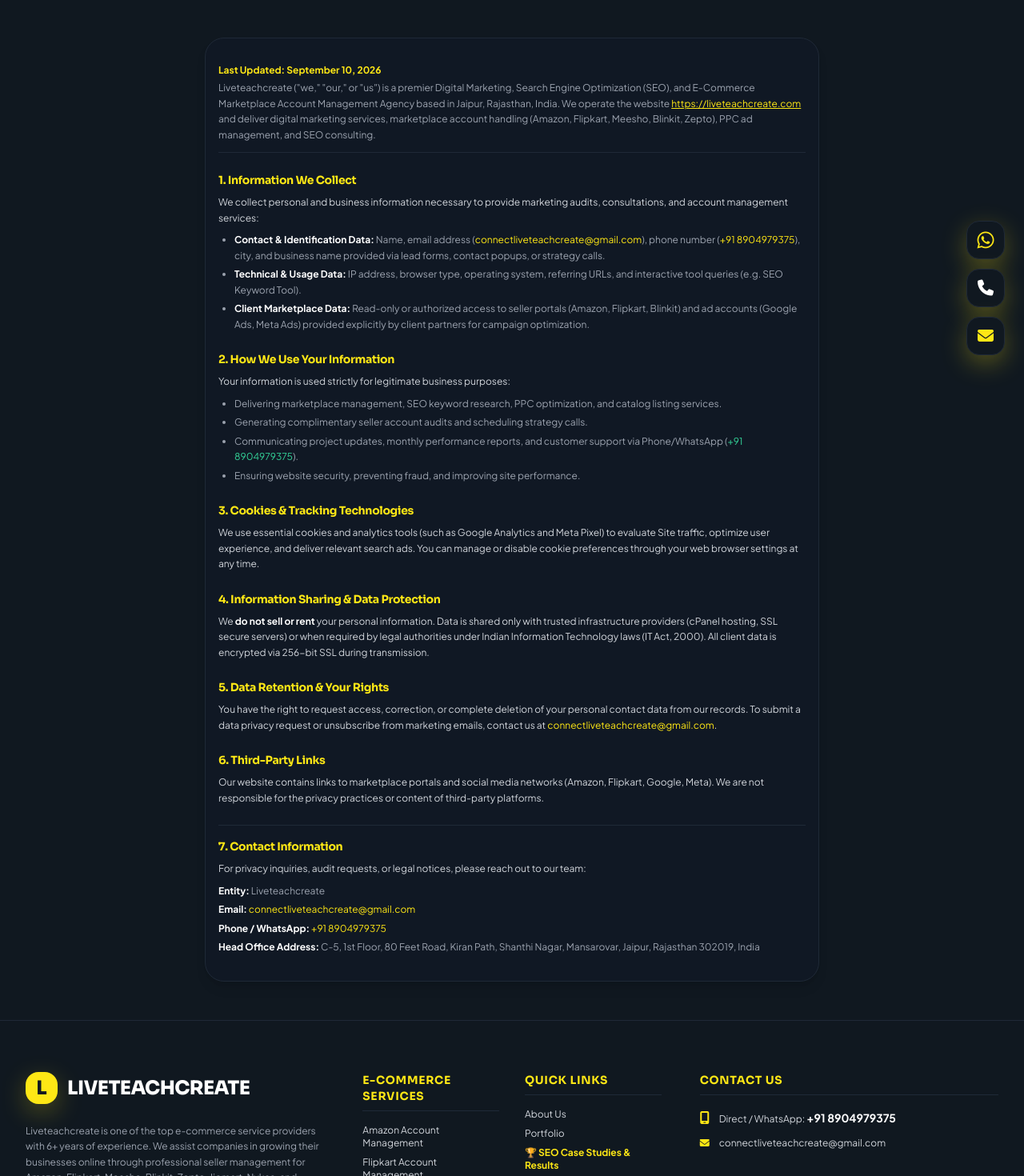
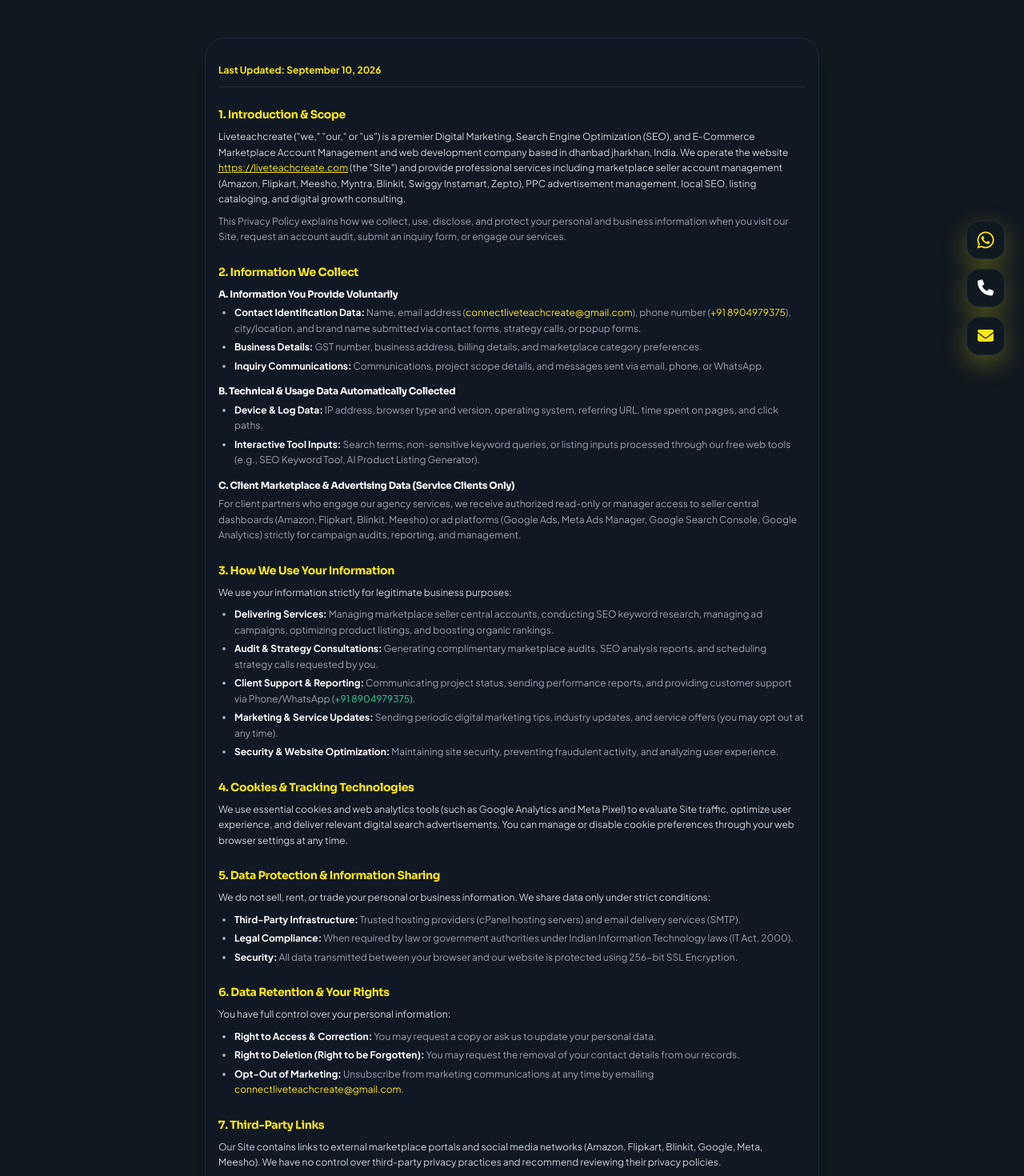
Before and after one commit to rohanxyz305/livetc, a React (Vite) app: page /privacy-policy in a window 1280 px wide. Shown: the part 260-1730 px from the top of the page at 80% size. Built offline with nearby package versions, Linux system fonts and the light colour scheme.

Commit message:
feat: Update Privacy Policy content with web development & Dhanbad Jharkhand details

```diff
--- a/src/pages/LegalPage.jsx
+++ b/src/pages/LegalPage.jsx
@@ -15,70 +15,105 @@
       <div className="space-y-6 text-xs text-gray-300 leading-relaxed">
         <div className="border-b border-gray-800 pb-3">
           <p className="text-[#FEE715] font-bold text-xs">Last Updated: September 10, 2026</p>
-          <p className="text-gray-400 mt-1">
-            Liveteachcreate ("we," "our," or "us") is a premier Digital Marketing, Search Engine Optimization (SEO), and E-Commerce Marketplace Account Management Agency based in Jaipur, Rajasthan, India. We operate the website <a href="https://liveteachcreate.com" className="text-[#FEE715] underline">https://liveteachcreate.com</a> and deliver digital marketing services, marketplace account handling (Amazon, Flipkart, Meesho, Blinkit, Zepto), PPC ad management, and SEO consulting.
+        </div>
+
+        <div>
+          <h3 className="text-sm font-bold text-[#FEE715] mb-2 font-display">1. Introduction & Scope</h3>
+          <p className="text-gray-300 mb-2">
+            Liveteachcreate ("we," "our," or "us") is a premier Digital Marketing, Search Engine Optimization (SEO), and E-Commerce Marketplace Account Management and web development company based in dhanbad jharkhan, India. We operate the website <a href="https://liveteachcreate.com" className="text-[#FEE715] underline">https://liveteachcreate.com</a> (the "Site") and provide professional services including marketplace seller account management (Amazon, Flipkart, Meesho, Myntra, Blinkit, Swiggy Instamart, Zepto), PPC advertisement management, local SEO, listing cataloging, and digital growth consulting.
+          </p>
+          <p className="text-gray-400">
+            This Privacy Policy explains how we collect, use, disclose, and protect your personal and business information when you visit our Site, request an account audit, submit an inquiry form, or engage our services.
           </p>
         </div>
 
         <div>
-          <h3 className="text-sm font-bold text-[#FEE715] mb-2 font-display">1. Information We Collect</h3>
-          <p className="mb-2">We collect personal and business information necessary to provide marketing audits, consultations, and account management services:</p>
+          <h3 className="text-sm font-bold text-[#FEE715] mb-2 font-display">2. Information We Collect</h3>
+
+          <div className="space-y-3">
+            <div>
+              <h4 className="font-bold text-white mb-1">A. Information You Provide Voluntarily</h4>
+              <ul className="list-disc pl-5 space-y-1 text-gray-400">
+                <li><strong className="text-white">Contact Identification Data:</strong> Name, email address (<a href="mailto:connectliveteachcreate@gmail.com" className="text-[#FEE715]">connectliveteachcreate@gmail.com</a>), phone number (<a href="tel:+918904979375" className="text-[#FEE715]">+91 8904979375</a>), city/location, and brand name submitted via contact forms, strategy calls, or popup forms.</li>
+                <li><strong className="text-white">Business Details:</strong> GST number, business address, billing details, and marketplace category preferences.</li>
+                <li><strong className="text-white">Inquiry Communications:</strong> Communications, project scope details, and messages sent via email, phone, or WhatsApp.</li>
+              </ul>
+            </div>
+
+            <div>
+              <h4 className="font-bold text-white mb-1">B. Technical & Usage Data Automatically Collected</h4>
+              <ul className="list-disc pl-5 space-y-1 text-gray-400">
+                <li><strong className="text-white">Device & Log Data:</strong> IP address, browser type and version, operating system, referring URL, time spent on pages, and click paths.</li>
+                <li><strong className="text-white">Interactive Tool Inputs:</strong> Search terms, non-sensitive keyword queries, or listing inputs processed through our free web tools (e.g., SEO Keyword Tool, AI Product Listing Generator).</li>
+              </ul>
+            </div>
+
+            <div>
+              <h4 className="font-bold text-white mb-1">C. Client Marketplace & Advertising Data (Service Clients Only)</h4>
+              <p className="text-gray-400">
+                For client partners who engage our agency services, we receive authorized read-only or manager access to seller central dashboards (Amazon, Flipkart, Blinkit, Meesho) or ad platforms (Google Ads, Meta Ads Manager, Google Search Console, Google Analytics) strictly for campaign audits, reporting, and management.
+              </p>
+            </div>
+          </div>
+        </div>
+
+        <div>
+          <h3 className="text-sm font-bold text-[#FEE715] mb-2 font-display">3. How We Use Your Information</h3>
+          <p className="mb-2 text-gray-300">We use your information strictly for legitimate business purposes:</p>
           <ul className="list-disc pl-5 space-y-1 text-gray-400">
-            <li><strong className="text-white">Contact & Identification Data:</strong> Name, email address (<a href="mailto:connectliveteachcreate@gmail.com" className="text-[#FEE715]">connectliveteachcreate@gmail.com</a>), phone number (<a href="tel:+918904979375" className="text-[#FEE715]">+91 8904979375</a>), city, and business name provided via lead forms, contact popups, or strategy calls.</li>
-            <li><strong className="text-white">Technical & Usage Data:</strong> IP address, browser type, operating system, referring URLs, and interactive tool queries (e.g. SEO Keyword Tool).</li>
-            <li><strong className="text-white">Client Marketplace Data:</strong> Read-only or authorized access to seller portals (Amazon, Flipkart, Blinkit) and ad accounts (Google Ads, Meta Ads) provided explicitly by client partners for campaign optimization.</li>
+            <li><strong className="text-white">Delivering Services:</strong> Managing marketplace seller central accounts, conducting SEO keyword research, managing ad campaigns, optimizing product listings, and boosting organic rankings.</li>
+            <li><strong className="text-white">Audit & Strategy Consultations:</strong> Generating complimentary marketplace audits, SEO analysis reports, and scheduling strategy calls requested by you.</li>
+            <li><strong className="text-white">Client Support & Reporting:</strong> Communicating project status, sending performance reports, and providing customer support via Phone/WhatsApp (<a href="https://wa.me/918904979375" target="_blank" rel="noreferrer" className="text-emerald-400">+91 8904979375</a>).</li>
+            <li><strong className="text-white">Marketing & Service Updates:</strong> Sending periodic digital marketing tips, industry updates, and service offers (you may opt out at any time).</li>
+            <li><strong className="text-white">Security & Website Optimization:</strong> Maintaining site security, preventing fraudulent activity, and analyzing user experience.</li>
           </ul>
         </div>
 
         <div>
-          <h3 className="text-sm font-bold text-[#FEE715] mb-2 font-display">2. How We Use Your Information</h3>
-          <p className="mb-2">Your information is used strictly for legitimate business purposes:</p>
+          <h3 className="text-sm font-bold text-[#FEE715] mb-2 font-display">4. Cookies & Tracking Technologies</h3>
+          <p className="text-gray-300">
+            We use essential cookies and web analytics tools (such as Google Analytics and Meta Pixel) to evaluate Site traffic, optimize user experience, and deliver relevant digital search advertisements. You can manage or disable cookie preferences through your web browser settings at any time.
+          </p>
+        </div>
+
+        <div>
+          <h3 className="text-sm font-bold text-[#FEE715] mb-2 font-display">5. Data Protection & Information Sharing</h3>
+          <p className="mb-2 text-gray-300">We do not sell, rent, or trade your personal or business information. We share data only under strict conditions:</p>
           <ul className="list-disc pl-5 space-y-1 text-gray-400">
-            <li>Delivering marketplace management, SEO keyword research, PPC optimization, and catalog listing services.</li>
-            <li>Generating complimentary seller account audits and scheduling strategy calls.</li>
-            <li>Communicating project updates, monthly performance reports, and customer support via Phone/WhatsApp (<a href="https://wa.me/918904979375" target="_blank" rel="noreferrer" className="text-emerald-400">+91 8904979375</a>).</li>
-            <li>Ensuring website security, preventing fraud, and improving site performance.</li>
+            <li><strong className="text-white">Third-Party Infrastructure:</strong> Trusted hosting providers (cPanel hosting servers) and email delivery services (SMTP).</li>
+            <li><strong className="text-white">Legal Compliance:</strong> When required by law or government authorities under Indian Information Technology laws (IT Act, 2000).</li>
+            <li><strong className="text-white">Security:</strong> All data transmitted between your browser and our website is protected using 256-bit SSL Encryption.</li>
           </ul>
         </div>
 
         <div>
-          <h3 className="text-sm font-bold text-[#FEE715] mb-2 font-display">3. Cookies & Tracking Technologies</h3>
-          <p>
-            We use essential cookies and analytics tools (such as Google Analytics and Meta Pixel) to evaluate Site traffic, optimize user experience, and deliver relevant search ads. You can manage or disable cookie preferences through your web browser settings at any time.
+          <h3 className="text-sm font-bold text-[#FEE715] mb-2 font-display">6. Data Retention & Your Rights</h3>
+          <p className="mb-2 text-gray-300">You have full control over your personal information:</p>
+          <ul className="list-disc pl-5 space-y-1 text-gray-400">
+            <li><strong className="text-white">Right to Access & Correction:</strong> You may request a copy or ask us to update your personal data.</li>
+            <li><strong className="text-white">Right to Deletion (Right to be Forgotten):</strong> You may request the removal of your contact details from our records.</li>
+            <li><strong className="text-white">Opt-Out of Marketing:</strong> Unsubscribe from marketing communications at any time by emailing <a href="mailto:connectliveteachcreate@gmail.com" className="text-[#FEE715]">connectliveteachcreate@gmail.com</a>.</li>
+          </ul>
+        </div>
+
+        <div>
+          <h3 className="text-sm font-bold text-[#FEE715] mb-2 font-display">7. Third-Party Links</h3>
+          <p className="text-gray-300">
+            Our Site contains links to external marketplace portals and social media networks (Amazon, Flipkart, Blinkit, Google, Meta, Meesho). We have no control over third-party privacy practices and recommend reviewing their privacy policies.
           </p>
         </div>
 
-        <div>
-          <h3 className="text-sm font-bold text-[#FEE715] mb-2 font-display">4. Information Sharing & Data Protection</h3>
-          <p>
-            We <strong className="text-white">do not sell or rent</strong> your personal information. Data is shared only with trusted infrastructure providers (cPanel hosting, SSL secure servers) or when required by legal authorities under Indian Information Technology laws (IT Act, 2000). All client data is encrypted via 256-bit SSL during transmission.
+        <div className="pt-4 border-t border-gray-800 space-y-2">
+          <h3 className="text-sm font-bold text-[#FEE715] font-display">8. Contact Us</h3>
+          <p className="text-gray-300">
+            For any privacy questions, data requests, or legal notices, contact our agency team:
           </p>
-        </div>
-
-        <div>
-          <h3 className="text-sm font-bold text-[#FEE715] mb-2 font-display">5. Data Retention & Your Rights</h3>
-          <p>
-            You have the right to request access, correction, or complete deletion of your personal contact data from our records. To submit a data privacy request or unsubscribe from marketing emails, contact us at <a href="mailto:connectliveteachcreate@gmail.com" className="text-[#FEE715]">connectliveteachcreate@gmail.com</a>.
-          </p>
-        </div>
-
-        <div>
-          <h3 className="text-sm font-bold text-[#FEE715] mb-2 font-display">6. Third-Party Links</h3>
-          <p>
-            Our website contains links to marketplace portals and social media networks (Amazon, Flipkart, Google, Meta). We are not responsible for the privacy practices or content of third-party platforms.
-          </p>
-        </div>
-
-        <div className="pt-4 border-t border-gray-800">
-          <h3 className="text-sm font-bold text-[#FEE715] mb-2 font-display">7. Contact Information</h3>
-          <p className="text-gray-300">
-            For privacy inquiries, audit requests, or legal notices, please reach out to our team:
-          </p>
-          <div className="mt-2 space-y-1 text-gray-400">
+          <div className="mt-2 space-y-1.5 text-gray-300 bg-gray-950 p-4 rounded-2xl border border-gray-800">
             <p><strong className="text-white">Entity:</strong> Liveteachcreate</p>
             <p><strong className="text-white">Email:</strong> <a href="mailto:connectliveteachcreate@gmail.com" className="text-[#FEE715]">connectliveteachcreate@gmail.com</a></p>
-            <p><strong className="text-white">Phone / WhatsApp:</strong> <a href="tel:+918904979375" className="text-[#FEE715]">+91 8904979375</a></p>
+            <p><strong className="text-white">Phone / WhatsApp:</strong> <a href="tel:+918904979375" className="text-[#FEE715]">+91 8904979375</a> / <a href="https://wa.me/918904979375" target="_blank" rel="noreferrer" className="text-emerald-400 font-bold">Chat on WhatsApp</a></p>
             <p><strong className="text-white">Head Office Address:</strong> C-5, 1st Floor, 80 Feet Road, Kiran Path, Shanthi Nagar, Mansarovar, Jaipur, Rajasthan 302019, India</p>
+            <p><strong className="text-white">Website:</strong> <a href="https://liveteachcreate.com" className="text-[#FEE715] underline">https://liveteachcreate.com</a></p>
           </div>
         </div>
       </div>
@@ -106,12 +141,12 @@
 
   return (
     <>
-      <SEO title={title} description={`${title} for Liveteachcreate Digital Marketing Agency.`} />
+      <SEO title={title} description={`${title} for Liveteachcreate Digital Marketing & Web Development Company.`} />
 
       <div className="bg-gradient-to-b from-gray-900 to-[#101820] py-12 text-white border-b border-gray-800">
         <div className="max-w-4xl mx-auto px-4 text-center space-y-2">
           <h1 className="text-3xl font-extrabold text-white font-display">{title}</h1>
-          <p className="text-xs text-gray-400">Liveteachcreate Digital Marketing Agency Legal Terms</p>
+          <p className="text-xs text-gray-400">Liveteachcreate Digital Marketing & Web Development Company Legal Terms</p>
         </div>
       </div>
 
```
Also changed, not shown: 3 other files (tests, documents, lock files or other folders).
